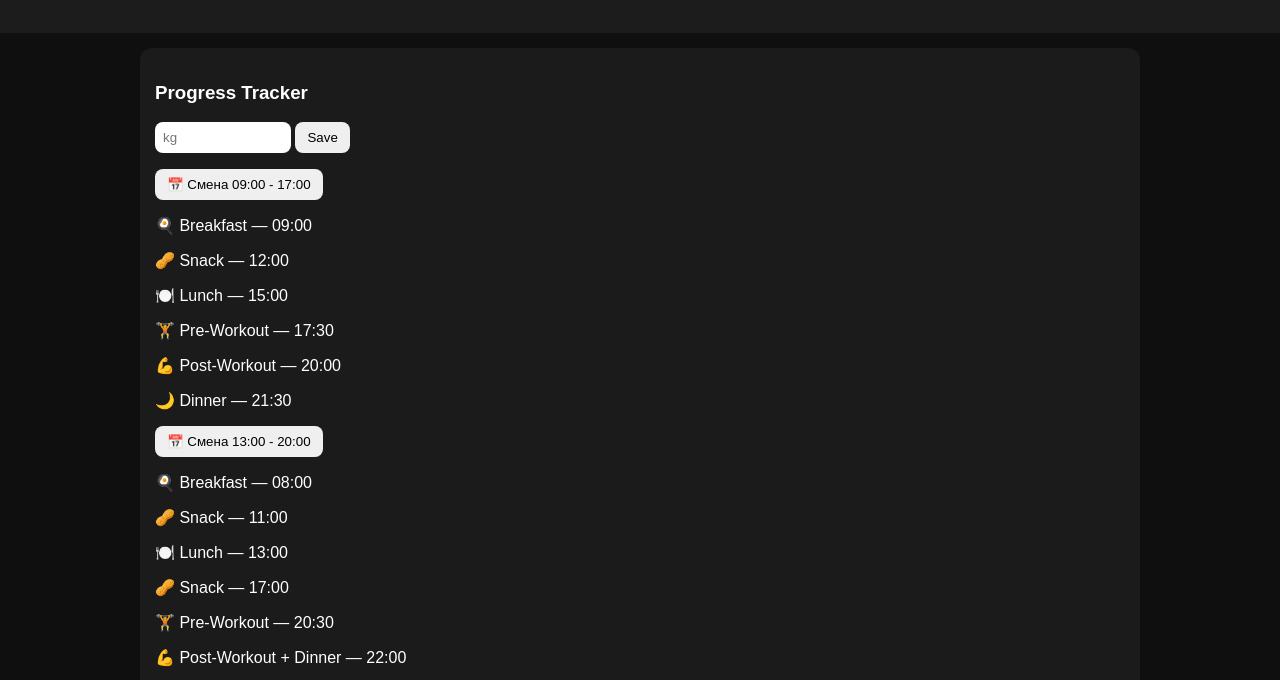
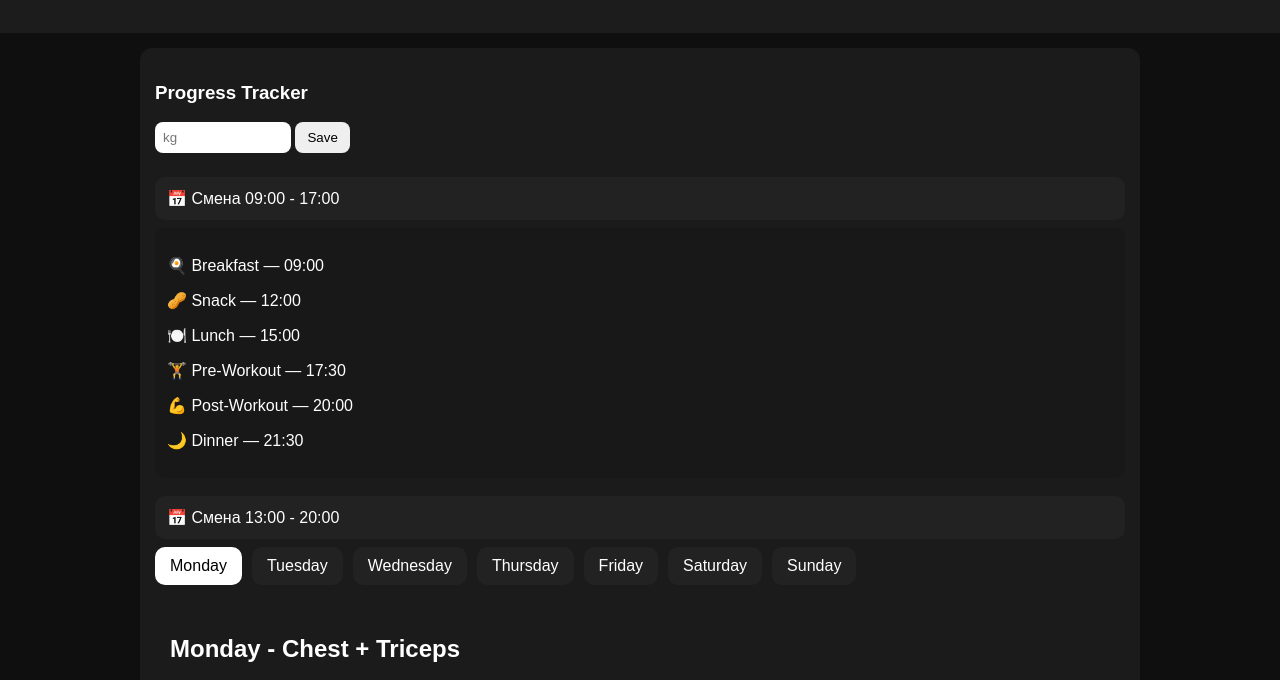
Before and after one commit to dejannpetrov/Davidum, a plain HTML site: page index.html in a window 1280 px wide. Both pictures are taken after a click on the button "📅 Смена 09:00 - 17:00". Shown: the part 109-789 px from the top of the page. Drawn offline with Linux system fonts and the light colour scheme.

Commit message:
Add schedule toggle functionality and styles

```diff
--- a/index.html
+++ b/index.html
@@ -76,6 +76,29 @@ input{
     border-radius:8px;
     border:none;
     width:120px;
+}
+ .schedule-box{
+    margin-top:15px;
+}
+
+.schedule-btn{
+    width:100%;
+    background:#222;
+    color:white;
+    padding:12px;
+    margin:8px 0;
+    border:none;
+    border-radius:10px;
+    font-size:16px;
+    text-align:left;
+}
+
+.schedule-content{
+    display:none;
+    background:#181818;
+    padding:12px;
+    border-radius:10px;
+    margin-bottom:10px;
 }
 </style>
 </head>
@@ -284,6 +307,26 @@ if(w){
 document.getElementById("weightOut").innerText="Current: "+w+" kg";
 }
 }
+function toggleSchedule(id){
+
+    const schedules =
+        document.querySelectorAll('.schedule-content');
+
+    schedules.forEach(schedule => {
+        if(schedule.id !== id){
+            schedule.style.display = "none";
+        }
+    });
+
+    const current =
+        document.getElementById(id);
+
+    if(current.style.display === "block"){
+        current.style.display = "none";
+    }else{
+        current.style.display = "block";
+    }
+}
 
 render();
 load();
```
